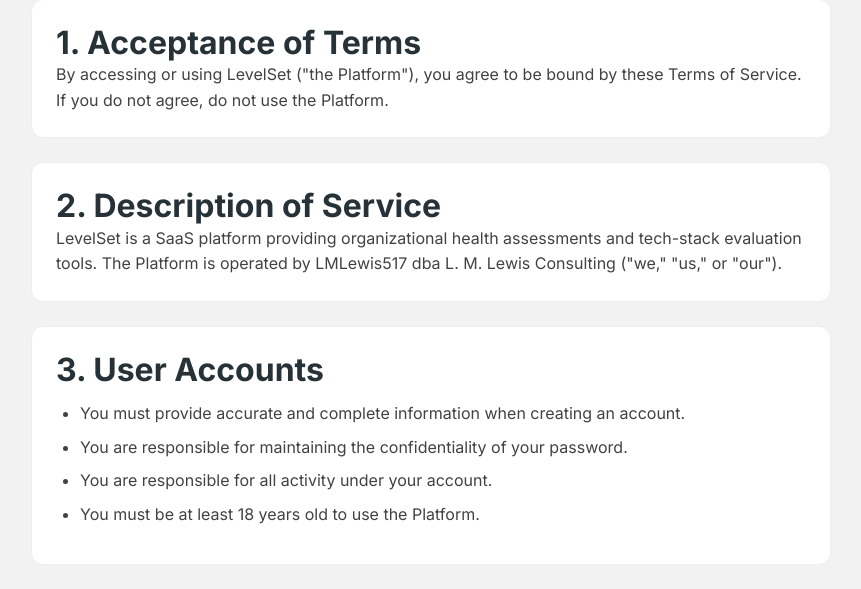
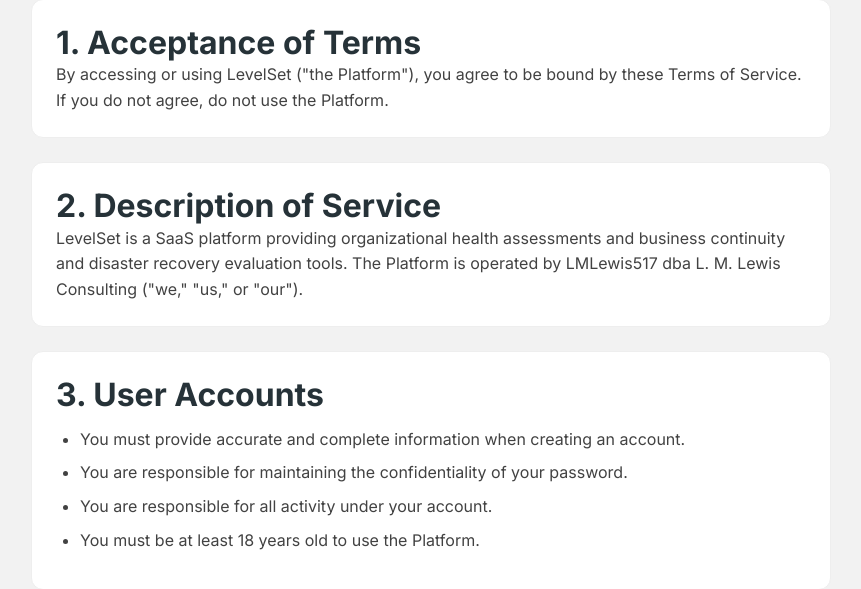
Before and after one commit to lmlewis1776/LevelSet, a Flask app: page /terms in a window 1280 px wide. Shown: the part 235-824 px from the top of the page, without its empty margins (209-1070 px from the left). Run offline with Flask 3, Linux system fonts and the light colour scheme.

Commit message:
Update terms.html
Updated from tech stack to bc/dr evaluation tools.

```diff
--- a/templates/terms.html
+++ b/templates/terms.html
@@ -16,7 +16,7 @@
 
         <div class="tool-section">
             <h2>2. Description of Service</h2>
-            <p>LevelSet is a SaaS platform providing organizational health assessments and tech-stack evaluation tools. The Platform is operated by LMLewis517 dba L. M. Lewis Consulting ("we," "us," or "our").</p>
+            <p>LevelSet is a SaaS platform providing organizational health assessments and business continuity and disaster recovery evaluation tools. The Platform is operated by LMLewis517 dba L. M. Lewis Consulting ("we," "us," or "our").</p>
         </div>
 
         <div class="tool-section">
```
